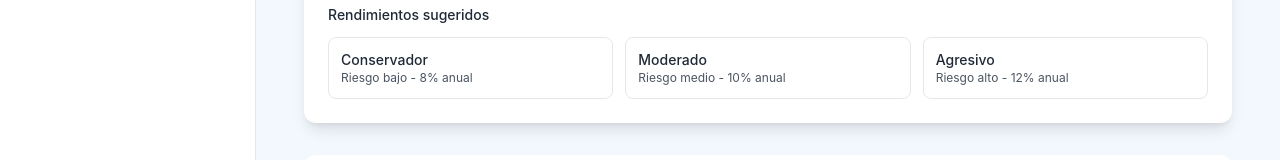
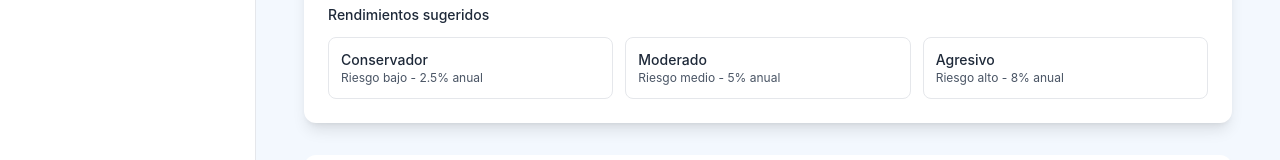
Before and after one commit to gerasApp/geras, a Next.js app in the folder apps/frontend/: page /inicio/plan in a window 1280 px wide. Shown: the part 217-377 px from the top of the page. Built offline with nearby package versions, Linux system fonts and the light colour scheme; no server answers.

Commit message:
Cambio en los rendimientos sugeridos del plan

```diff
--- a/apps/frontend/app/components/planForm.tsx
+++ b/apps/frontend/app/components/planForm.tsx
@@ -16,9 +16,9 @@ export default function RetirementForm() {
   const [simulationData, setSimulationData] = useState<SimulationResult[]>([]);
 
   const rendimientos = [
-    { name: "Conservador", expectedReturnRate: 8, riesgo: `Riesgo bajo` },
-    { name: "Moderado", expectedReturnRate: 10, riesgo: `Riesgo medio` },
-    { name: "Agresivo", expectedReturnRate: 12, riesgo: `Riesgo alto` },
+    { name: "Conservador", expectedReturnRate: 2.5, riesgo: `Riesgo bajo` },
+    { name: "Moderado", expectedReturnRate: 5, riesgo: `Riesgo medio` },
+    { name: "Agresivo", expectedReturnRate: 8, riesgo: `Riesgo alto` },
   ];
 
   const [errors, setErrors] = useState<{ [key: string]: string }>({});
```
